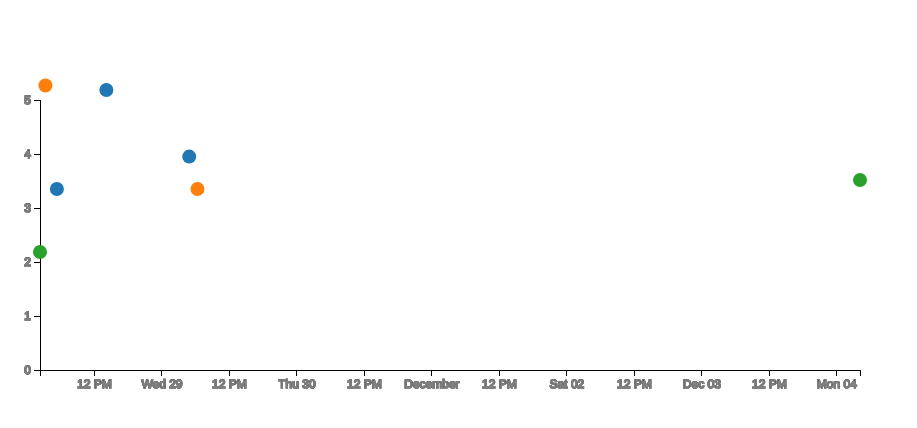
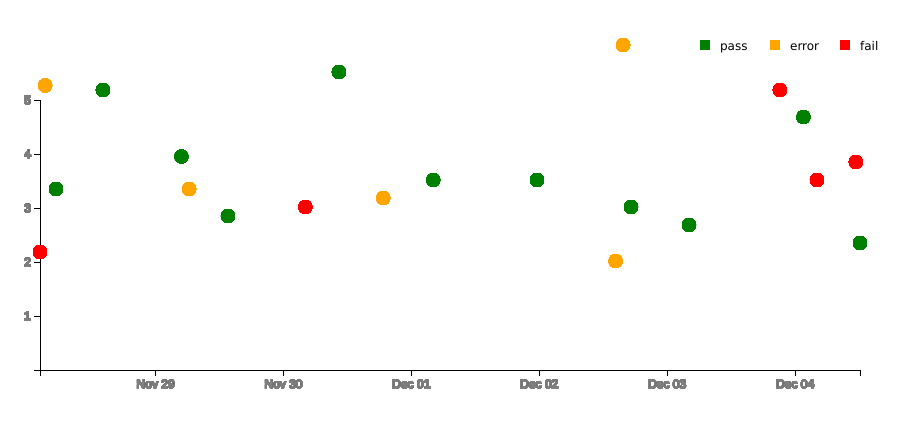
Before and after one commit to clarehsu390/scatterplot, a React (Create React App) app: page / in a window 1280 px wide. Shown: the top 428 px of the page, without its empty margins (0-917 px from the left). Built offline with nearby package versions, Linux system fonts and the light colour scheme.

Commit message:
Add data points and render legend

```diff
--- a/src/App.css
+++ b/src/App.css
@@ -36,3 +36,12 @@
   font-weight: 100;
   border-top: 2px dashed gray;
 }
+
+.selected {
+  border: 2px solid white;
+}
+
+svg {
+  font-family: 'Verdana';
+  font-size: 12px;
+}
--- a/src/App.js
+++ b/src/App.js
@@ -40,7 +40,97 @@ const plotpoints = [
     "status": "fail",
     "duration": 100,
 
-  }
+  },
+  {
+    "start_time": "2017-12-03T04:12:12Z",
+    "status": "pass",
+    "duration": 50,
+
+  },
+
+  {
+    "start_time": "2017-11-30T04:12:12Z",
+    "status": "fail",
+    "duration": 70,
+
+  },
+  {
+    "start_time": "2017-12-01T04:12:12Z",
+    "status": "pass",
+    "duration": 100,
+
+  },
+  {
+    "start_time": "2017-12-02T14:24:20Z",
+    "status": "error",
+    "duration": 10,
+
+  },
+  {
+    "start_time": "2017-12-04T12:16:40Z",
+    "status": "pass",
+    "duration": 30,
+
+  },
+  {
+    "start_time": "2017-12-04T11:29:13Z",
+    "status": "fail",
+    "duration": 120,
+  },
+  {
+    "start_time": "2017-12-01T23:40:12Z",
+    "status": "pass",
+    "duration": 100,
+
+  },
+  {
+    "start_time": "2017-11-29T13:40:12Z",
+    "status": "pass",
+    "duration": 60,
+
+  },
+  {
+    "start_time": "2017-12-02T15:50:12Z",
+    "status": "error",
+    "duration": 250,
+
+  },
+  {
+    "start_time": "2017-11-30T10:29:12Z",
+    "status": "pass",
+    "duration": 220,
+
+  },
+  {
+    "start_time": "2017-12-01T23:40:12Z",
+    "status": "pass",
+    "duration": 100,
+
+  },
+  {
+    "start_time": "2017-11-30T18:49:12Z",
+    "status": "error",
+    "duration": 80,
+
+  },
+  {
+    "start_time": "2017-12-03T21:14:12Z",
+    "status": "fail",
+    "duration": 200,
+
+  },
+  {
+    "start_time": "2017-12-04T01:40:12Z",
+    "status": "pass",
+    "duration": 170,
+
+  },
+  {
+    "start_time": "2017-12-02T17:19:12Z",
+    "status": "pass",
+    "duration": 70,
+
+  },
   ];
 
 class App extends Component {
--- a/src/circles.jsx
+++ b/src/circles.jsx
@@ -9,7 +9,6 @@ export default class Circles extends React.Component {
 
     componentDidMount() {
         this.createCircles();
-        console.log(this.props.node);
     }
 
     createCircles() {
@@ -25,7 +24,7 @@ export default class Circles extends React.Component {
     }
     render() {
         return (
-            <svg ref={node => this.node = node}></svg>
+            <div></div>
         );
     }
 }
--- a/src/scatterplot.jsx
+++ b/src/scatterplot.jsx
@@ -1,28 +1,38 @@
 import React from 'react';
-import { scaleLinear, scaleTime, nice, tickFormat, scaleOrdinal, schemeCategory10} from 'd3-scale';
+import { scaleLinear, scaleTime, nice, tickFormat, scaleOrdinal} from 'd3-scale';
 import { format } from 'd3-format';
 import { ticks } from 'd3-time';
 import { max, min, range, domain } from 'd3-array';
 import { axisLeft, axisBottom } from 'd3-axis';
-import { select, selectAll } from 'd3-selection';
-import { timeFormat } from 'd3-time-format';
+import { select, selectAll, classedTrue } from 'd3-selection';
+import { timeFormat, utcParse } from 'd3-time-format';
 import Circles from './circles';
+
+
 const months = ["January", "February", "March", "April", "May", "June",
 "July", "August", "September", "October", "November", "December"
 ];
+
+
 export default class ScatterPlot extends React.Component {
     constructor(props) {
         super(props);
         this.createScatterPlot = this.createScatterPlot.bind(this);
-
+        this.state = {
+            node: null
+        };
         }
 
     componentDidMount() {
         this.createScatterPlot();
+        this.setState({
+            node: this.refs.node
+        });
+
     }
 
     componentDidUpdate() {
-        this.createScatterPlots();
+        this.createScatterPlot();
     }
 
     createScatterPlot() {
@@ -32,33 +42,45 @@ export default class ScatterPlot extends React.Component {
         const node = this.refs.node; //reference to actual DOM node'
 
         let xarr = this.props.data.map(obj => {
-            //    return formatTime(Date.parse(obj.start_time));
-            return new Date(Date.parse(obj.start_time));
+            console.log(utcParse(obj.start_time));
+            return new Date(utcParse(obj.start_time));
         });
 
+
         let formatTime = timeFormat("%b %d"); //format time as month and day
-
         const xMin = min(xarr);
+        console.log(xMin);
         const xMax = max(xarr);
         const xScale = scaleTime().domain([xMin, xMax]).range([margin.left, width - margin.left]),
-            xAxis = axisBottom().scale(xScale),
+            xAxis = axisBottom(xScale).tickFormat(timeFormat("%b %d")).ticks(7),
             xValue = d => {return d;}
 
             let yarr = this.props.data.map(obj => {
-            return Math.round(+obj.duration/60);
+            return Math.round(obj.duration/60);
         });
 
         const yMax = max(yarr);
         const yScale = scaleLinear().domain([5, 0]).range([0, height - margin.top]),
-            yAxis = axisLeft().scale(yScale).tickFormat(format("d")).ticks(6),
+                yAxis = axisLeft().scale(yScale).tickValues([1,2,3,4,5]).ticks(6),
             yValue = d => {return d;}
-        const cValue = d => {return d.status;},
-            color = scaleOrdinal(schemeCategory10);
+ //determine color
+        const color = scaleOrdinal()
+        .domain(["pass", "error", "fail"])
+        .range(["green", "orange", "red"]);
+
+        const circleColors = d => {
+            if (d.status === 'pass') {
+                return 'green';
+            } else if (d.status === 'error') {
+                return 'orange';
+            } else {
+                return 'red';
+            }
+        }
+
             this.props.data.forEach( d => {
-                d["Duration"] = +d.duration
                 // xScale.domain([min(xarr, xValue)-1, max(xarr, xValue)+1]);
                 // yScale.domain([max(yarr, yValue)+1, min(yarr, yValue)-1]);
-
                 select(node) //format svg
                     .attr("width", width + margin.left + margin.right)
                     .attr("height", height + margin.top + margin.bottom)
@@ -75,23 +97,42 @@ export default class ScatterPlot extends React.Component {
             .attr("class", "x axis")
             .call(xAxis)
 
-        });
-        select(node).
-        selectAll('scatter-dots')
-        .data(this.props.data)
-        .enter().append('circle')
-        .attr('cx', obj => {return xScale(Date.parse(obj.start_time));})
-        .attr('cy', obj => {return yScale(obj.duration/60);})
-        .attr('r', 7)
-        .style('fill', d => (color(cValue(d))));
+            select(node)
+            .selectAll('scatter-dots')
+            .data(this.props.data)
+            .enter().append('circle')
+            // .on('click', this.toggleClass)
+            .attr('cx', obj => {return xScale(Date.parse(obj.start_time));})
+            .attr('cy', obj => {return yScale(obj.duration/60);})
+            .attr('r', 7)
+            .style('fill', d => circleColors(d));
+            // .on("click", () => select(this).classed("selected", select(this).classed("selected") ? false : true));
+            let legend = select(node)
+            .selectAll('.legend')
+            .data(color.domain())
+            .enter().append("g")
+            .attr("class", "legend")
+            .attr("transform", (d, i) => { return "translate(" + i * 70+ ",40)";});
 
+            legend.append("rect")
+            .attr("x", width - 200)
+            .attr("width", 10)
+            .attr("height", 10)
+            .style("fill", color);
 
+            legend.append("text")
+            .attr("x", width - 180)
+            .attr("y", 5)
+            .attr("dy", "5")
+            .style("text-anchor", "start")
+            .text(d => (d));
+            });
     }
 
     render() {
         return (
         <svg ref="node">
-        <Circles data={this.props.data}/>
+        <Circles data={this.props.data} node={this.state.node}/>
         </svg>
 
         );
```
